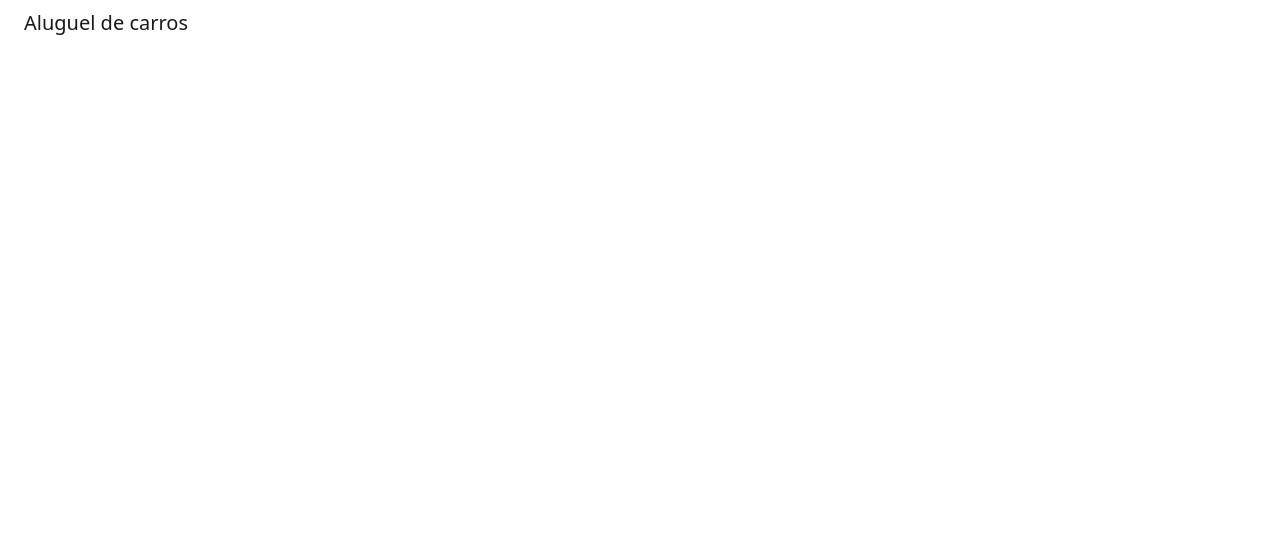
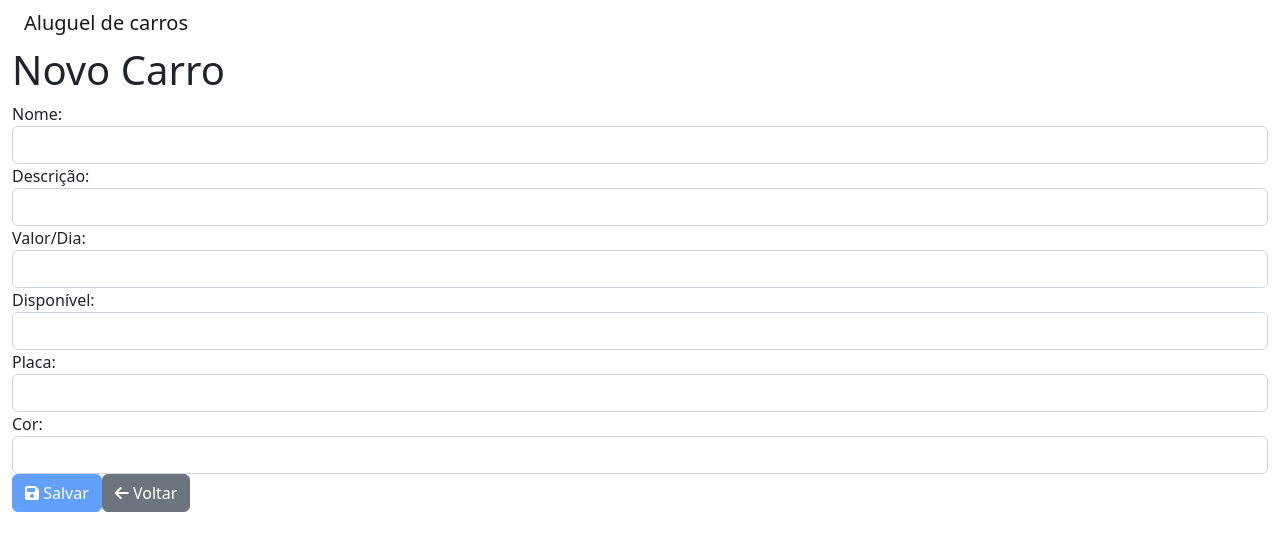
Before and after one commit to vinicius-moura/cars-rent-angular, an Angular app: page /cars/new in a window 1280 px wide. Before the commit this address led to /. Shown: the top 550 px of the page. Built offline with nearby package versions, Linux system fonts and the light colour scheme.

Commit message:
form component - WIP

```diff
--- /dev/null
+++ b/src/app/car/cars-form/cars-form.component.html
@@ -0,0 +1,87 @@
+<h1>Novo Carro</h1>
+
+<div class="well">
+    <form #formCar="ngForm">
+        <div class="form-group">
+            <label for="name">Nome:</label>
+            <input type="text" class="form-control" id="name" name="name"
+            [(ngModel)]="car.name"
+            #name="ngModel"
+            minlength="2" required>
+            <div *ngIf="name.errors && (name.dirty || name.touched)" class="alert alert-danger">
+                <div [hidden]="!name.errors['required']" >Digite o nome do veículo.</div>
+                <div [hidden]="!name.errors['minlength']">O nome deve conter ao menos 2 caracteres.</div>
+            </div>
+        </div>
+        <div class="form-group">
+            <label for="description">Descrição:</label>
+            <input type="text" class="form-control" id="description" name="description"
+            [(ngModel)]="car.description"
+            #description="ngModel"
+            minlength="2" required>
+            <div *ngIf="description.errors && (description.dirty || description.touched)" class="alert alert-danger">
+                <div [hidden]="!description.errors['required']">Digite a descrição do veículo.</div>
+            </div>
+        </div>
+        <div class="form-group">
+            <label for="dailyRate">Valor/Dia:</label>
+            <input type="text" class="form-control" id="dailyRate" name="dailyRate"
+            [(ngModel)]="car.dailyRate"
+            #dailyRate="ngModel"
+            minlength="2" ui-percentage-mask required>
+            <div *ngIf="dailyRate.errors && (dailyRate.dirty || dailyRate.touched)" class="alert alert-danger">
+                <div [hidden]="!dailyRate.errors['required']">Digite a descrição do veículo.</div>
+            </div>
+        </div>
+        <div class="form-group">
+            <label for="avaliable">Disponível:</label>
+            <input type="text" class="form-control" id="avaliable" name="avaliable"
+            [(ngModel)]="car.avaliable"
+            #avaliable="ngModel"
+            minlength="2" required>
+            <div *ngIf="avaliable.errors && (avaliable.dirty || avaliable.touched)" class="alert alert-danger">
+                <div [hidden]="!avaliable.errors['required']">Digite a descrição do veículo.</div>
+            </div>
+        </div>
+        <div class="form-group">
+            <label for="licensePlate">Placa:</label>
+            <input type="text" class="form-control" id="licensePlate" name="licensePlate"
+            [(ngModel)]="car.licensePlate"
+            #licensePlate="ngModel"
+            minlength="2" required>
+            <div *ngIf="licensePlate.errors && (licensePlate.dirty || licensePlate.touched)" class="alert alert-danger">
+                <div [hidden]="!licensePlate.errors['required']">Digite a descrição do veículo.</div>
+            </div>
+        </div>
+        <div class="form-group">
+            <label for="avaliable">Cor:</label>
+            <input type="text" class="form-control" id="color" name="color"
+            [(ngModel)]="car.color"
+            #color="ngModel"
+            minlength="2" required>
+            <div *ngIf="color.errors && (color.dirty || color.touched)" class="alert alert-danger">
+                <div [hidden]="!color.errors['required']">Digite a descrição do veículo.</div>
+            </div>
+        </div>
+        <div class="form-group">
+            <button *ngIf="!car.id"
+            type="button" class="btn btn-primary"
+            (click)="insertCar()"
+            [disabled]="!formCar.form.valid">
+                <i class="fa fa-save" aria-hidden="true"></i>
+                Salvar
+            </button>
+            <button *ngIf="car.id"
+            type="button" class="btn btn-primary"
+            (click)="update()"
+            [disabled]="!formCar.form.valid">
+                <i class="fa fa-save" aria-hidden="true"></i>
+                Atualizar
+            </button>
+            <a class="btn btn-secondary" [routerLink]="['/cars']">
+                <i class="fa fa-arrow-left" aria-hidden="true"></i>
+                Voltar
+            </a>
+        </div>
+    </form>
+</div>
--- /dev/null
+++ b/src/app/car/cars-form/cars-form.component.ts
@@ -0,0 +1,54 @@
+import { Component, OnInit, ViewChild } from '@angular/core';
+import { NgForm } from '@angular/forms';
+import { ActivatedRoute, Router } from '@angular/router';
+import { Car } from 'src/app/shared/models/car.model';
+import { CarService } from '../service/car.service';
+
+@Component({
+  selector: 'app-cars-form',
+  templateUrl: './cars-form.component.html',
+  styleUrls: ['./cars-form.component.scss']
+})
+export class CarsFormComponent implements OnInit{
+  @ViewChild('formCar') formCar! : NgForm;
+  car! : Car;
+
+  constructor(
+    private carService: CarService,
+    private route: ActivatedRoute,
+    private router: Router
+  ) {}
+
+  ngOnInit(): void {
+    let id = +this.route.snapshot.params['id'];
+    if (id){
+      this.findId(id);
+    } else {
+      this.car = new Car();
+    }
+  }
+
+  insertCar(): void {
+    if(this.formCar.form.valid) {
+      this.carService.insertCar(this.car);
+      this.router.navigate(["/cars"]);
+    }
+  }
+
+  findId(id: number): void {
+    const res = this.carService.findById(id);
+    if (res !== undefined){
+      this.car = res;
+    } else {
+      throw new Error("Car not found: id = " + id);
+    }
+  }
+
+  update(): void {
+    if (this.formCar.form.valid) {
+      this.carService.update(this.car);
+      this.router.navigate(['/cars']);
+    }
+  }
+
+}
--- a/src/app/car/cars-list/cars-list.component.html
+++ b/src/app/car/cars-list/cars-list.component.html
@@ -11,6 +11,7 @@
             <th class="text-center">Cor</th>
             <th class="text-center">
                 <a href="#" title="Novo" alt="Novo"
+                [routerLink]="['/cars/new']"
                 class="btn btn-xs btn-success">
                     <i class="fa fa-plus" aria-hidden="true"></i>
                     Novo
@@ -30,11 +31,13 @@
             <td class="text-center">{{ car.licensePlate }}</td>
             <td class="text-center">{{ car.color }}</td>
             <td class="text-center td-width">
-                <a href="#" title="Editar" alt="Editar" class="btn btn-xs btn-info">
+                <a href="#" title="Editar" alt="Editar" class="btn btn-xs btn-info"
+                [routerLink]="['/cars/update', car.id]">
                     <i class="fa fa-edit" aria-hidden="true"></i>
                     Editar
                 </a>
-                <a href="#" title="Remover" alt="Remover" class="btn btn-xs btn-danger">
+                <a href="#" title="Remover" alt="Remover" class="btn btn-xs btn-danger"
+                (click)="delete($event, car)">
                     <i class="fa fa-trash" aria-hidden="true"></i>
                     Remover
                 </a>
--- a/src/app/car/service/car.service.ts
+++ b/src/app/car/service/car.service.ts
@@ -19,6 +19,7 @@ export class CarService {
   insertCar(car: Car): void {
     const cars = this.listAll();
     car.id = new Date().getTime();
+    car.createdAt = new Date();
     cars.push(car);
     localStorage[LS_KEY] = JSON.stringify(cars);
   }
```
Also changed, not shown: src/app/app-routing.module.ts (+9 -0 lines), src/app/car/car.module.ts (+7 -5 lines), src/app/car/cars-form/cars-form.component.scss (added), 2 other files (tests, documents, lock files or other folders).
